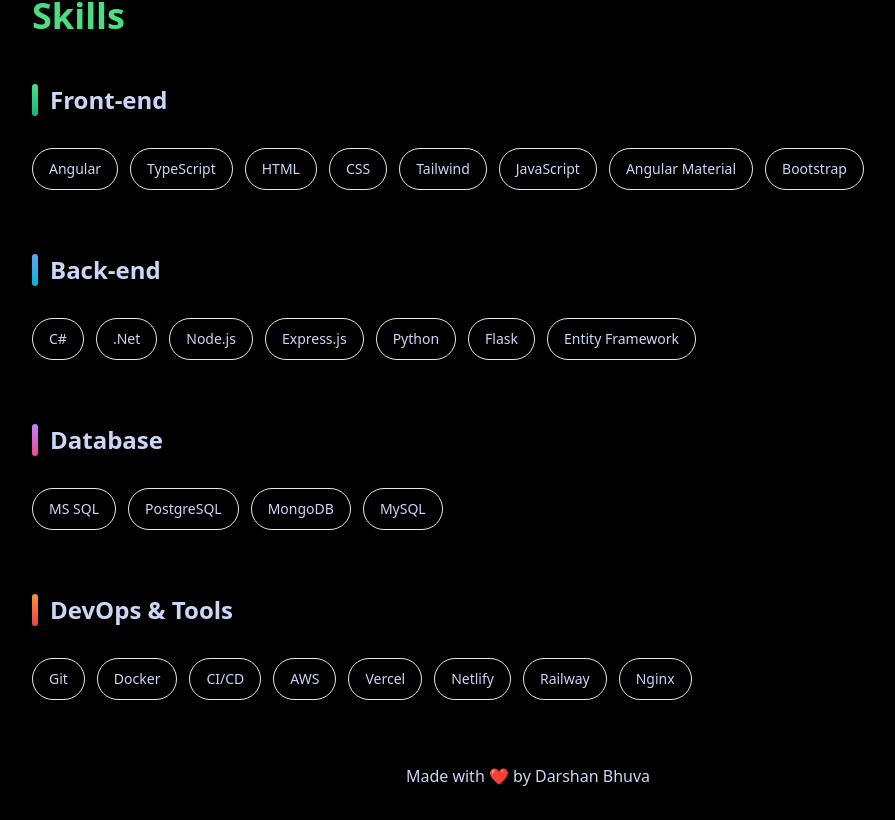
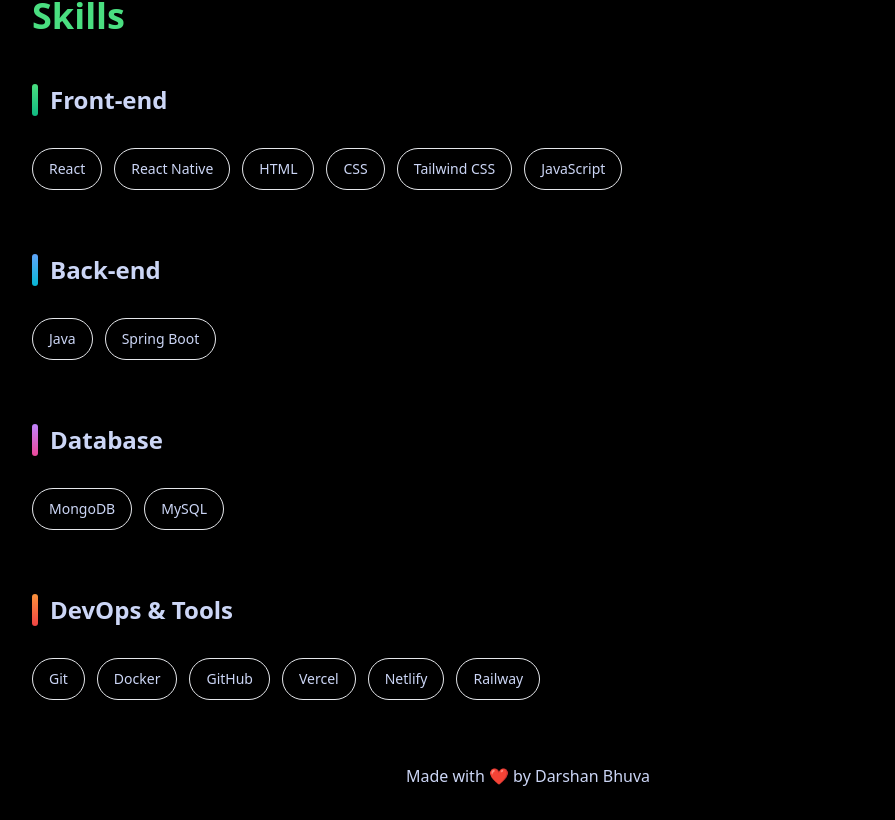
Before and after one commit to Debojyoti24/My-portfolio-, an Angular app: page /experience in a window 1280 px wide. Shown: the part 988-1808 px from the top of the page, without its empty margins (112-1007 px from the left). Built offline with nearby package versions, Linux system fonts and the light colour scheme.

Commit message:
update some chenges

```diff
--- a/src/app/components/skills/skills.component.ts
+++ b/src/app/components/skills/skills.component.ts
@@ -1,66 +1,190 @@
-import { Component } from '@angular/core';
-import { CommonModule } from '@angular/common';
+import { Component } from "@angular/core";
+import { CommonModule } from "@angular/common";
 
 interface Skill {
   name: string;
   logo: string;
   isInvertLogo: boolean;
-  proficiency: 'Expert' | 'Intermediate' | 'Beginner';
+  proficiency: "Expert" | "Intermediate" | "Beginner";
   experience: number;
 }
 
 @Component({
-  selector: 'app-skills',
+  selector: "app-skills",
   standalone: true,
   imports: [CommonModule],
-  templateUrl: './skills.component.html',
-  styles: [`
-    .skill-tag {
-      display: inline-flex;
-      align-items: center;
-      gap: 0.25rem;
-    }
-  `]
+  templateUrl: "./skills.component.html",
+  styles: [
+    `
+      .skill-tag {
+        display: inline-flex;
+        align-items: center;
+        gap: 0.25rem;
+      }
+    `,
+  ],
 })
 export class SkillsComponent {
-
   frontends = [
-    { name: 'Angular', logo: 'https://cdn.jsdelivr.net/npm/devicon@2.16.0/icons/angular/angular-original.svg', isInvertLogo: false, proficiency: 'Expert', experience: 4 },
-    { name: 'TypeScript', logo: 'https://cdn.jsdelivr.net/npm/devicon@2.16.0/icons/typescript/typescript-original.svg', isInvertLogo: false, proficiency: 'Expert', experience: 4 },
-    { name: 'HTML', logo: 'https://cdn.jsdelivr.net/npm/devicon@2.16.0/icons/html5/html5-original.svg', isInvertLogo: false, proficiency: 'Expert', experience: 5 },
-    { name: 'CSS', logo: 'https://cdn.jsdelivr.net/npm/devicon@2.16.0/icons/css3/css3-original.svg', isInvertLogo: false, proficiency: 'Expert', experience: 5 },
-    { name: 'Tailwind', logo: 'https://cdn.jsdelivr.net/npm/devicon@2.16.0/icons/tailwindcss/tailwindcss-original.svg', isInvertLogo: false, proficiency: 'Expert', experience: 3 },
-    { name: 'JavaScript', logo: 'https://cdn.jsdelivr.net/npm/devicon@2.16.0/icons/javascript/javascript-original.svg', isInvertLogo: false, proficiency: 'Expert', experience: 5 },
-    { name: 'Angular Material', logo: 'https://cdn.jsdelivr.net/npm/devicon@2.16.0/icons/angularmaterial/angularmaterial-original.svg', isInvertLogo: false, proficiency: 'Intermediate', experience: 2 },
-    { name: 'Bootstrap', logo: 'https://cdn.jsdelivr.net/npm/devicon@2.16.0/icons/bootstrap/bootstrap-original.svg', isInvertLogo: false, proficiency: 'Intermediate', experience: 3 }
+    { name: "React" },
+    {
+      name: "React Native",
+    },
+    {
+      name: "HTML",
+    },
+    {
+      name: "CSS",
+    },
+    {
+      name: "Tailwind CSS",
+    },
+    {
+      name: "JavaScript",
+    },
+    // {
+    //   name: "Angular Material",
+    //   logo: "https://cdn.jsdelivr.net/npm/devicon@2.16.0/icons/angularmaterial/angularmaterial-original.svg",
+    //   isInvertLogo: false,
+    //   proficiency: "Intermediate",
+    //   experience: 2,
+    // },
+    // {
+    //   name: "Bootstrap",
+    //   logo: "https://cdn.jsdelivr.net/npm/devicon@2.16.0/icons/bootstrap/bootstrap-original.svg",
+    //   isInvertLogo: false,
+    //   proficiency: "Intermediate",
+    //   experience: 3,
+    // },
   ];
 
   backends = [
-    { name: 'C#', logo: 'https://cdn.jsdelivr.net/npm/devicon@2.16.0/icons/csharp/csharp-original.svg', isInvertLogo: false, proficiency: 'Expert', experience: 4 },
-    { name: '.Net', logo: 'https://cdn.jsdelivr.net/npm/devicon@2.16.0/icons/dotnetcore/dotnetcore-original.svg', isInvertLogo: false, proficiency: 'Expert', experience: 4 },
-    { name: 'Node.js', logo: 'https://cdn.jsdelivr.net/npm/devicon@2.16.0/icons/nodejs/nodejs-original.svg', isInvertLogo: false, proficiency: 'Intermediate', experience: 3 },
-    { name: 'Express.js', logo: 'https://cdn.jsdelivr.net/npm/devicon@2.16.0/icons/express/express-original.svg', isInvertLogo: true, proficiency: 'Intermediate', experience: 2 },
-    { name: 'Python', logo: 'https://cdn.jsdelivr.net/npm/devicon@2.16.0/icons/python/python-original.svg', isInvertLogo: false, proficiency: 'Intermediate', experience: 2 },
-    { name: 'Flask', logo: 'https://cdn.jsdelivr.net/npm/devicon@2.16.0/icons/flask/flask-original.svg', isInvertLogo: true, proficiency: 'Beginner', experience: 1 },
-    { name: 'Entity Framework', logo: 'https://cdn.jsdelivr.net/npm/devicon@2.16.0/icons/microsoftsqlserver/microsoftsqlserver-plain.svg', isInvertLogo: false, proficiency: 'Expert', experience: 4 }
+    {
+      name: "Java",
+    },
+    {
+      name: "Spring Boot",
+    },
+    // {
+    //   name: "Node.js",
+    //   logo: "https://cdn.jsdelivr.net/npm/devicon@2.16.0/icons/nodejs/nodejs-original.svg",
+    //   isInvertLogo: false,
+    //   proficiency: "Intermediate",
+    //   experience: 3,
+    // },
+    // {
+    //   name: "Express.js",
+    //   logo: "https://cdn.jsdelivr.net/npm/devicon@2.16.0/icons/express/express-original.svg",
+    //   isInvertLogo: true,
+    //   proficiency: "Intermediate",
+    //   experience: 2,
+    // },
+    // {
+    //   name: "Python",
+    //   logo: "https://cdn.jsdelivr.net/npm/devicon@2.16.0/icons/python/python-original.svg",
+    //   isInvertLogo: false,
+    //   proficiency: "Intermediate",
+    //   experience: 2,
+    // },
+    // {
+    //   name: "Flask",
+    //   logo: "https://cdn.jsdelivr.net/npm/devicon@2.16.0/icons/flask/flask-original.svg",
+    //   isInvertLogo: true,
+    //   proficiency: "Beginner",
+    //   experience: 1,
+    // },
+    // {
+    //   name: "Entity Framework",
+    //   logo: "https://cdn.jsdelivr.net/npm/devicon@2.16.0/icons/microsoftsqlserver/microsoftsqlserver-plain.svg",
+    //   isInvertLogo: false,
+    //   proficiency: "Expert",
+    //   experience: 4,
+    // },
   ];
 
   databases = [
-    { name: 'MS SQL', logo: 'https://cdn.jsdelivr.net/npm/devicon@2.16.0/icons/microsoftsqlserver/microsoftsqlserver-plain.svg', isInvertLogo: false, proficiency: 'Expert', experience: 4 },
-    { name: 'PostgreSQL', logo: 'https://cdn.jsdelivr.net/npm/devicon@2.16.0/icons/postgresql/postgresql-original.svg', isInvertLogo: false, proficiency: 'Intermediate', experience: 2 },
-    { name: 'MongoDB', logo: 'https://cdn.jsdelivr.net/npm/devicon@2.16.0/icons/mongodb/mongodb-original.svg', isInvertLogo: false, proficiency: 'Intermediate', experience: 2 },
-    { name: 'MySQL', logo: 'https://cdn.jsdelivr.net/npm/devicon@2.16.0/icons/mysql/mysql-original.svg', isInvertLogo: false, proficiency: 'Intermediate', experience: 2 }
+    // {
+    //   name: "MS SQL",
+    //   logo: "https://cdn.jsdelivr.net/npm/devicon@2.16.0/icons/microsoftsqlserver/microsoftsqlserver-plain.svg",
+    //   isInvertLogo: false,
+    //   proficiency: "Expert",
+    //   experience: 4,
+    // },
+    // {
+    //   name: "PostgreSQL",
+    //   logo: "https://cdn.jsdelivr.net/npm/devicon@2.16.0/icons/postgresql/postgresql-original.svg",
+    //   isInvertLogo: false,
+    //   proficiency: "Intermediate",
+    //   experience: 2,
+    // },
+    {
+      name: "MongoDB",
+      logo: "https://cdn.jsdelivr.net/npm/devicon@2.16.0/icons/mongodb/mongodb-original.svg",
+      isInvertLogo: false,
+      proficiency: "Intermediate",
+      experience: 2,
+    },
+    {
+      name: "MySQL",
+      logo: "https://cdn.jsdelivr.net/npm/devicon@2.16.0/icons/mysql/mysql-original.svg",
+      isInvertLogo: false,
+      proficiency: "Intermediate",
+      experience: 2,
+    },
   ];
 
   opss = [
-    { name: 'Git', logo: 'https://cdn.jsdelivr.net/npm/devicon@2.16.0/icons/git/git-original.svg', isInvertLogo: false, proficiency: 'Expert', experience: 5 },
-    { name: 'Docker', logo: 'https://cdn.jsdelivr.net/npm/devicon@2.16.0/icons/docker/docker-original.svg', isInvertLogo: false, proficiency: 'Intermediate', experience: 2 },
-    { name: 'CI/CD', logo: 'https://cdn.jsdelivr.net/npm/devicon@2.16.0/icons/githubactions/githubactions-original.svg', isInvertLogo: false, proficiency: 'Intermediate', experience: 2 },
-    { name: 'AWS', logo: 'https://cdn.jsdelivr.net/npm/devicon@2.16.0/icons/amazonwebservices/amazonwebservices-original-wordmark.svg', isInvertLogo: false, proficiency: 'Intermediate', experience: 2 },
-    { name: 'Vercel', logo: 'https://cdn.jsdelivr.net/npm/devicon@2.16.0/icons/vercel/vercel-original.svg', isInvertLogo: true, proficiency: 'Expert', experience: 3 },
-    { name: 'Netlify', logo: 'https://cdn.jsdelivr.net/npm/devicon@2.16.0/icons/netlify/netlify-original.svg', isInvertLogo: false, proficiency: 'Intermediate', experience: 2 },
-    { name: 'Railway', logo: 'https://cdn.jsdelivr.net/npm/devicon@2.16.0/icons/railway/railway-original.svg', isInvertLogo: false, proficiency: 'Intermediate', experience: 1 },
-    { name: 'Nginx', logo: 'https://cdn.jsdelivr.net/npm/devicon@2.16.0/icons/nginx/nginx-original.svg', isInvertLogo: false, proficiency: 'Beginner', experience: 1 }
+    {
+      name: "Git",
+      logo: "https://cdn.jsdelivr.net/npm/devicon@2.16.0/icons/git/git-original.svg",
+      isInvertLogo: false,
+      proficiency: "Expert",
+      experience: 5,
+    },
+    {
+      name: "Docker",
+      logo: "https://cdn.jsdelivr.net/npm/devicon@2.16.0/icons/docker/docker-original.svg",
+      isInvertLogo: false,
+      proficiency: "Intermediate",
+      experience: 2,
+    },
+    {
+      name: "GitHub",
+    },
+    // {
+    //   name: "AWS",
+    //   logo: "https://cdn.jsdelivr.net/npm/devicon@2.16.0/icons/amazonwebservices/amazonwebservices-original-wordmark.svg",
+    //   isInvertLogo: false,
+    //   proficiency: "Intermediate",
+    //   experience: 2,
+    // },
+    {
+      name: "Vercel",
+      logo: "https://cdn.jsdelivr.net/npm/devicon@2.16.0/icons/vercel/vercel-original.svg",
+      isInvertLogo: true,
+      proficiency: "Expert",
+      experience: 3,
+    },
+    {
+      name: "Netlify",
+      logo: "https://cdn.jsdelivr.net/npm/devicon@2.16.0/icons/netlify/netlify-original.svg",
+      isInvertLogo: false,
+      proficiency: "Intermediate",
+      experience: 2,
+    },
+    {
+      name: "Railway",
+      logo: "https://cdn.jsdelivr.net/npm/devicon@2.16.0/icons/railway/railway-original.svg",
+      isInvertLogo: false,
+      proficiency: "Intermediate",
+      experience: 1,
+    },
+    // {
+    //   name: "Nginx",
+    //   logo: "https://cdn.jsdelivr.net/npm/devicon@2.16.0/icons/nginx/nginx-original.svg",
+    //   isInvertLogo: false,
+    //   proficiency: "Beginner",
+    //   experience: 1,
+    // },
   ];
-
 }
```
